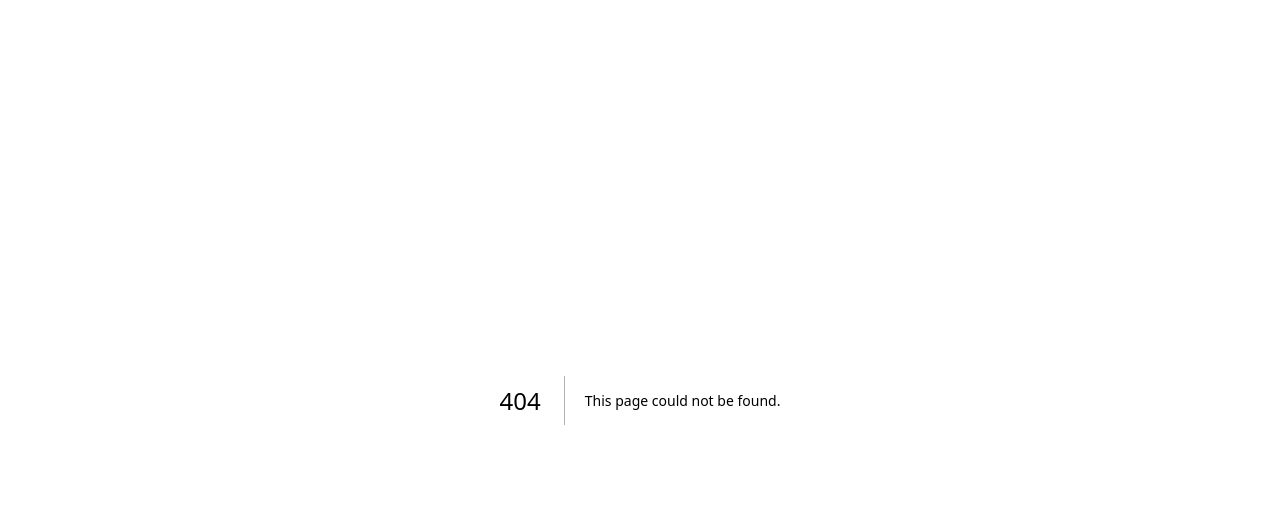
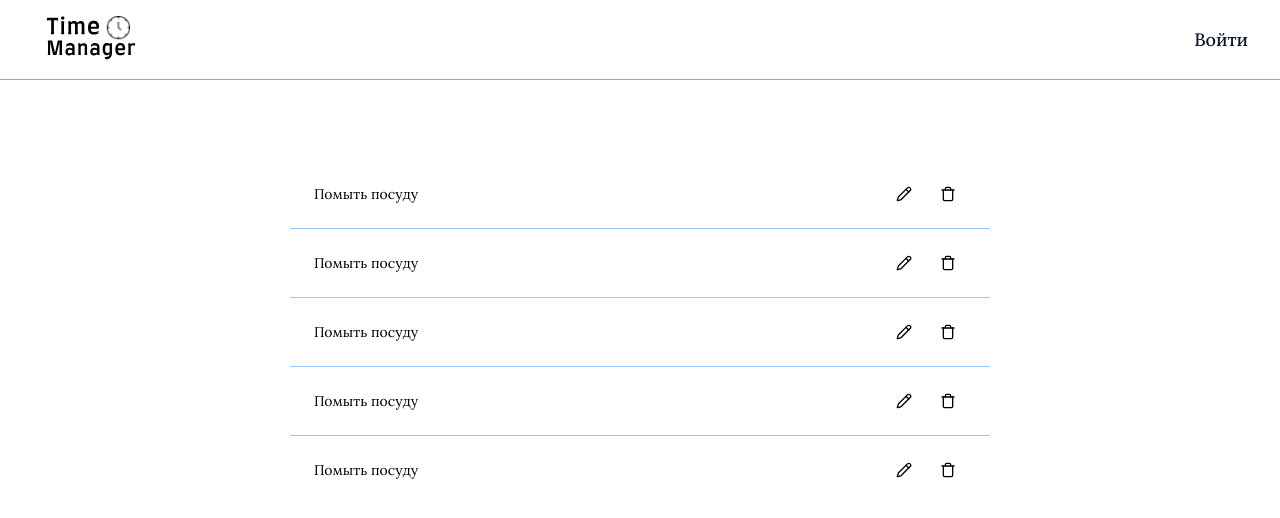
Before and after one commit to SergeyV1S/time_manager, a Next.js app: page /tasks in a window 1280 px wide. Before the commit this address had no page. Shown: the top 518 px of the page. Built offline with nearby package versions, Linux system fonts and the light colour scheme; no server answers.

Commit message:
add tasks page

```diff
--- /dev/null
+++ b/app/(root)/tasks/_components/TaskItem.tsx
@@ -0,0 +1,17 @@
+import { PencilIcon, TrashIcon } from "lucide-react";
+
+import { Button } from "@/components/ui";
+
+export const TaskItem = () => (
+  <div className='w-full grid grid-cols-[1fr_100px] items-center text-sm px-6 py-4'>
+    <p className='whitespace-nowrap flex items-center h-9'>Помыть посуду</p>
+    <div className='text-end space-x-2'>
+      <Button variant='ghost' size='icon'>
+        <PencilIcon />
+      </Button>
+      <Button variant='ghost' size='icon' className='hover:bg-red-600 hover:dark:bg-red-600'>
+        <TrashIcon />
+      </Button>
+    </div>
+  </div>
+);
--- /dev/null
+++ b/app/(root)/tasks/page.tsx
@@ -0,0 +1,15 @@
+import { TaskItem } from "./_components/TaskItem";
+
+const TasksPage = () => (
+  <main className='container flex min-h-svh justify-center'>
+    <div className='w-full max-w-[700px] mt-20 divide-y divide-blue-300'>
+      <TaskItem />
+      <TaskItem />
+      <TaskItem />
+      <TaskItem />
+      <TaskItem />
+    </div>
+  </main>
+);
+
+export default TasksPage;
```
